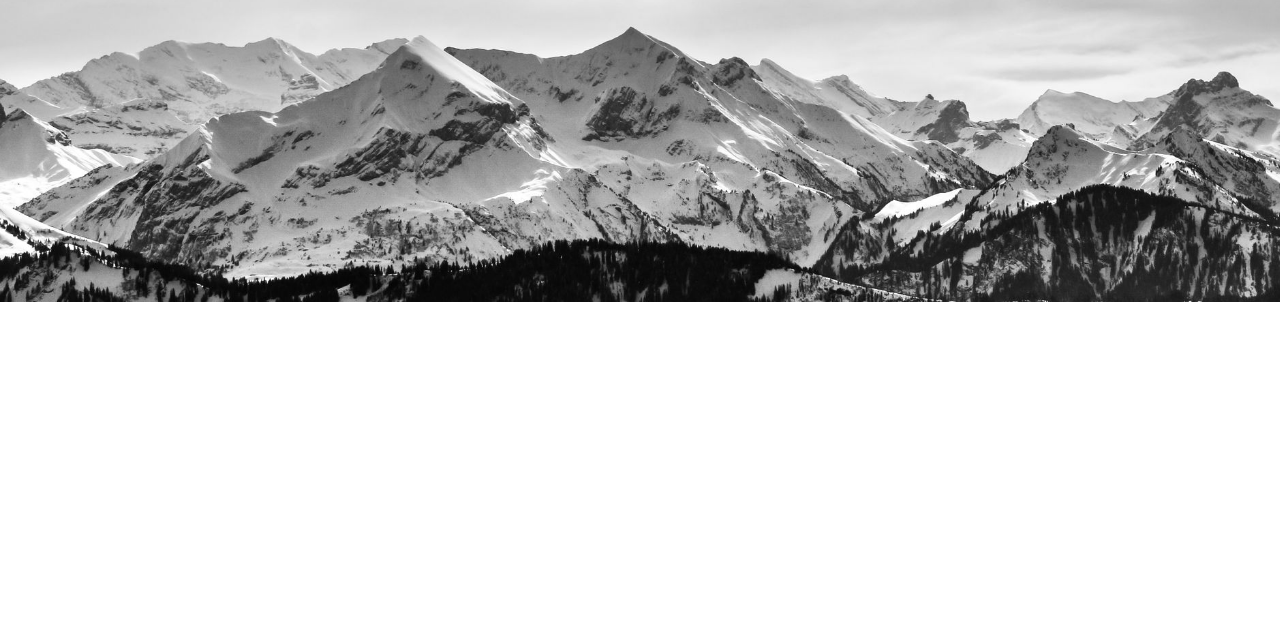
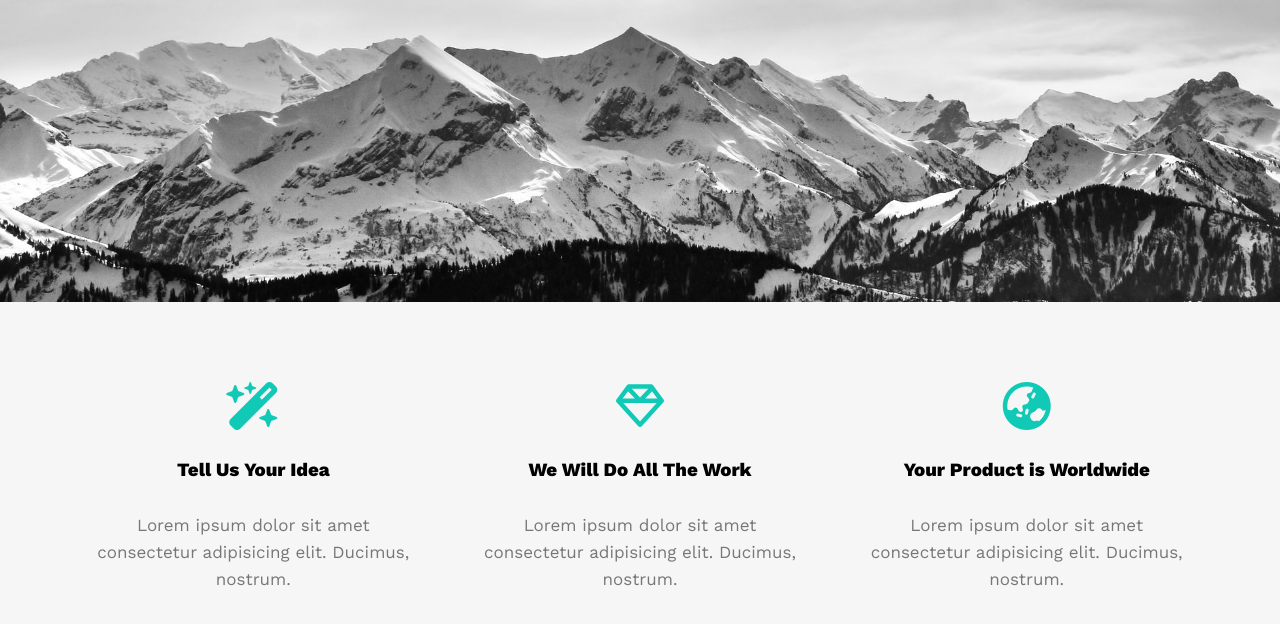
Before and after one commit to AhmedMstafa/Leon, a plain HTML site: page index.html in a window 1280 px wide. Shown: the part 498-1122 px from the top of the page. Before the commit the page ends 800 px from the top, so only its background shows below. Drawn offline with nearby package versions, Linux system fonts and the light colour scheme.

Commit message:
Add features section

```diff
--- a/css/leon.css
+++ b/css/leon.css
@@ -181,3 +181,38 @@ body {
 }
 
 /* End Landing */
+
+/* Start Features */
+.features {
+  padding-top: 60px;
+  padding-bottom: 60px;
+  background-color: #f6f6f6;
+}
+
+.features .container {
+  display: grid;
+  grid-template-columns: repeat(auto-fill, minmax(300px, 1fr));
+  gap: 20px;
+}
+
+.features .feat {
+  padding: 20px;
+  text-align: center;
+}
+
+.features .feat i {
+  color: var(--main-color);
+}
+
+.features h3 {
+  font-weight: 800;
+  margin: 30px 0;
+}
+
+.features .feat p {
+  line-height: 1.6;
+  color: #777;
+  font-size: 17px;
+}
+
+/* End Features */
--- a/index.html
+++ b/index.html
@@ -50,5 +50,35 @@
       </div>
     </div>
     <!-- End Landing Section -->
+    <!-- Start Features -->
+    <div class="features">
+      <div class="container">
+        <div class="feat">
+          <i class="fa-solid fa-wand-magic-sparkles fa-3x"></i>
+          <h3>Tell Us Your Idea</h3>
+          <p>
+            Lorem ipsum dolor sit amet consectetur adipisicing elit. Ducimus,
+            nostrum.
+          </p>
+        </div>
+        <div class="feat">
+          <i class="fa-regular fa-gem fa-3x"></i>
+          <h3>We Will Do All The Work</h3>
+          <p>
+            Lorem ipsum dolor sit amet consectetur adipisicing elit. Ducimus,
+            nostrum.
+          </p>
+        </div>
+        <div class="feat">
+          <i class="fa-solid fa-earth-asia fa-3x"></i>
+          <h3>Your Product is Worldwide</h3>
+          <p>
+            Lorem ipsum dolor sit amet consectetur adipisicing elit. Ducimus,
+            nostrum.
+          </p>
+        </div>
+      </div>
+    </div>
+    <!-- End Features -->
   </body>
 </html>
```
